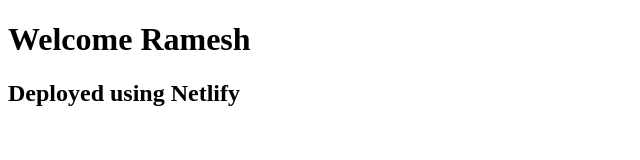
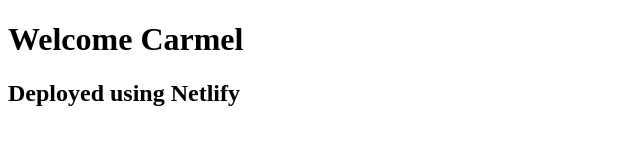
Before and after one commit to carmelrajbics/angular-test, a plain HTML site: page index.html in a window 1280 px wide. Shown: the full height of the page, 0-640 px from the left. Drawn offline with Linux system fonts and the light colour scheme.

Commit message:
Update index.html

```diff
--- a/index.html
+++ b/index.html
@@ -7,7 +7,7 @@
     <title>Document</title>
 </head>
 <body>
-    <h1>Welcome Ramesh</h1>
+    <h1>Welcome Carmel</h1>
     <h2>Deployed using Netlify</h2>
 </body>
 </html>
```
